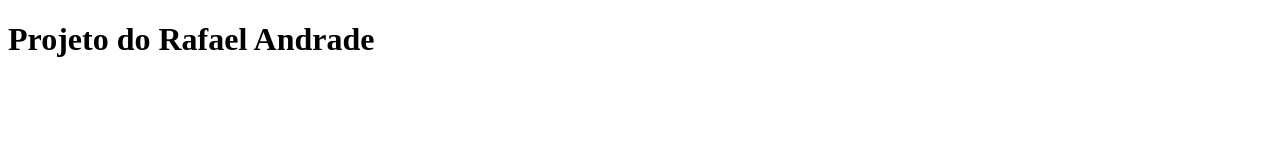
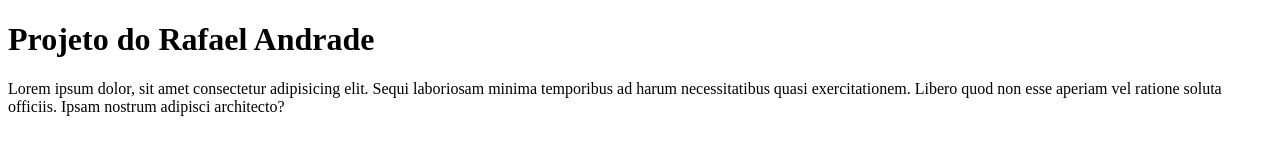
Before and after one commit to Rafael-95/Estudos.Dev, a plain HTML site: page index.html in a window 1280 px wide. Drawn offline with Linux system fonts and the light colour scheme.

Commit message:
Adição de parágrafo

```diff
--- a/index.html
+++ b/index.html
@@ -6,6 +6,9 @@
     <title>Document</title>
 </head>
 <body>
+    <div>
     <h1>Projeto do Rafael Andrade</h1>
+    <p>Lorem ipsum dolor, sit amet consectetur adipisicing elit. Sequi laboriosam minima temporibus ad harum necessitatibus quasi exercitationem. Libero quod non esse aperiam vel ratione soluta officiis. Ipsam nostrum adipisci architecto?</p>
+    </div>
 </body>
 </html>
```
